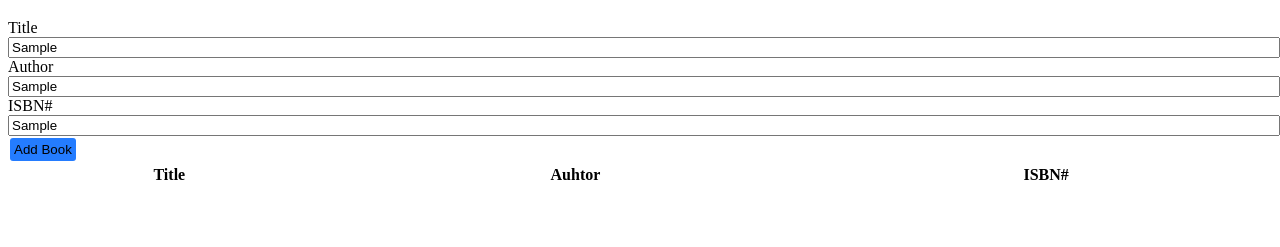
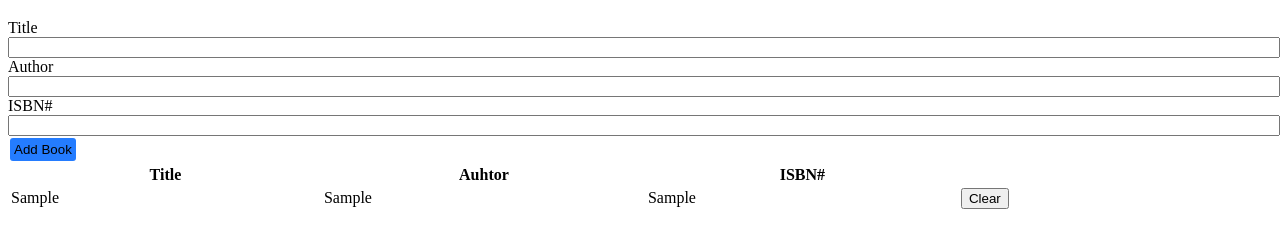
Before and after one commit to acciojob/book-list-ramblerpk, a website: page main.html in a window 1280 px wide. Both pictures are taken after typing "Sample", "Sample", "Sample" into the empty fields and a click on the button "Add Book". Shown: the part 61-308 px from the top of the page. Drawn offline with Linux system fonts and the light colour scheme.

Commit message:
created a submission

```diff
--- a/script.js
+++ b/script.js
@@ -1 +1,36 @@
 //your JS code here. If required.
+const bookList = document.getElementById("book-list");
+const form = document.getElementById("form-group");
+const submit = document.getElementById("submit");
+
+	submit.addEventListener('click', function() {
+
+
+      // Get values
+      const title = document.getElementById('title').value;
+      const author = document.getElementById('author').value;
+      const isbn = document.getElementById('isbn').value;
+
+      // Create row
+      const row = document.createElement('tr');
+      row.innerHTML = `
+        <td>${title}</td>
+        <td>${author}</td>
+        <td>${isbn}</td>
+        <td><button class="btn btn-danger btn-sm delete">Clear</button></td>
+      `;
+
+      // Append row to table
+      bookList.appendChild(row);
+
+      // Clear form
+		 document.getElementById("title").value = "";
+      document.getElementById("author").value = "";
+      document.getElementById("isbn").value = "";
+    });
+
+	bookList.addEventListener("click", function(e) {
+      if(e.target.classList.contains("delete")) {
+        e.target.closest("tr").remove();
+      }
+    });
```
Also changed, not shown: styles.css (line endings or trailing spaces).
